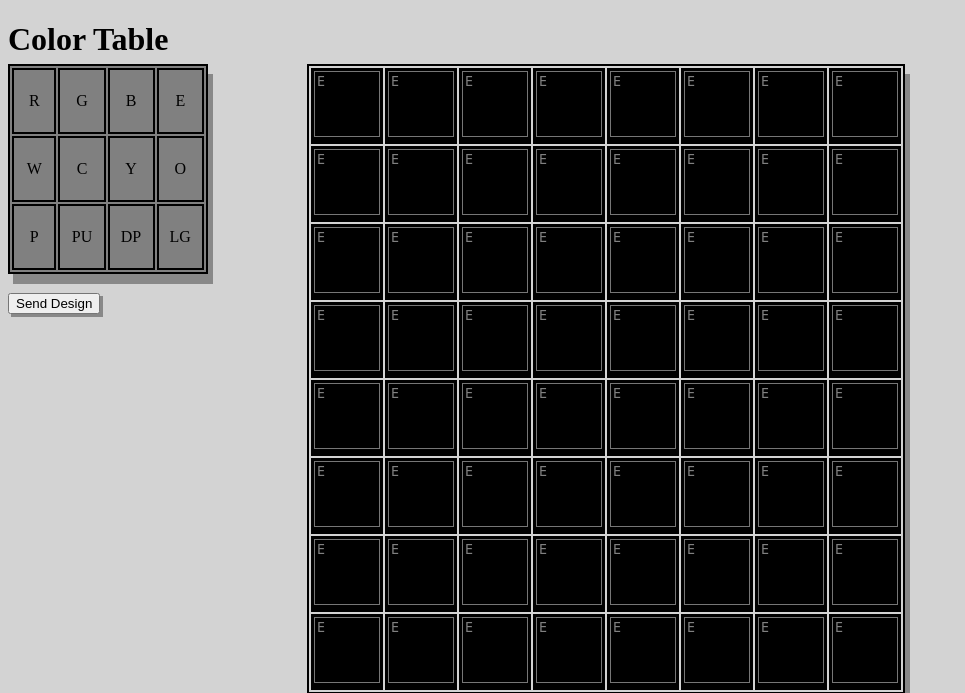
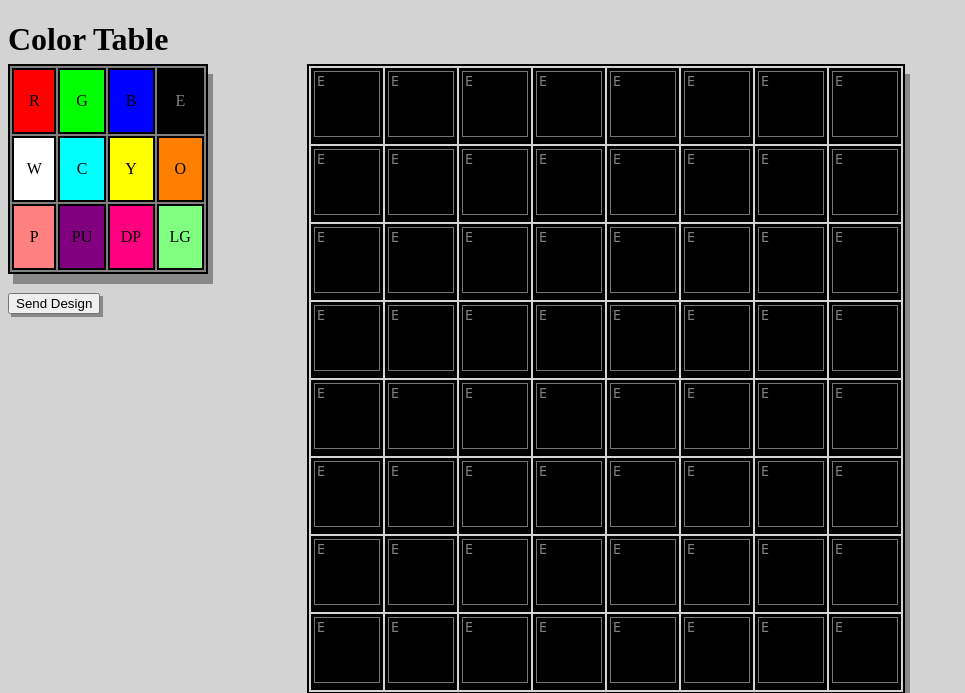
Before and after one commit to MikeStoneColumbia/Sense_Display, a Flask app: page / in a window 1280 px wide. Shown: the top 693 px of the page, without its empty margins (0-965 px from the left). Run offline with Flask 2, Linux system fonts and the light colour scheme.

Commit message:
fixed some js rendering

```diff
--- a/app.py
+++ b/app.py
@@ -1,8 +1,6 @@
 from flask import Flask, render_template, request, jsonify
-from flask_ngrok import run_with_ngrok
 
 app = Flask(__name__)
-run_with_ngrok(app)
 
 @app.route('/', methods=['GET'])
 def display_ui():
@@ -23,4 +21,4 @@ def disaply_senseHat():
 
 
 if __name__ == '__main__':
-    app.run()
+    app.run(debug=True,host='127.0.0.1')
--- a/static/script.js
+++ b/static/script.js
@@ -13,18 +13,15 @@ color_table = {
     'LG': '128,255,128',
 }
 
-color_boxes = document.getElementsByClassName('colorChoices')
-
-for (var i = 0; i < color_boxes.length; i++) {
-    box = color_boxes[i]
-    box.style.background = 'rgb(' + color_table[box.innerHTML] + ')'
-}
-
-document.getElementById('empty').innerHTML = `<span style='color:white'>E</span>`
-
-
 
 function initalConfig() {
+
+    color_boxes = document.getElementsByClassName('colorChoices')
+
+    for (var i = 0; i < color_boxes.length; i++) {
+        box = color_boxes[i]
+        box.style.background = 'rgb(' + color_table[box.innerHTML] + ')'
+    }
 
     display = document.getElementsByClassName('display')
     for (var i = 0; i < display.length; i++) {
--- a/static/style.css
+++ b/static/style.css
@@ -28,6 +28,10 @@ body {
     box-shadow: 3px 3px #888888;
 }
 
+#empty {
+    color: gray
+}
+
 .display {
     border: 2px solid black;
     text-align: center;
```
